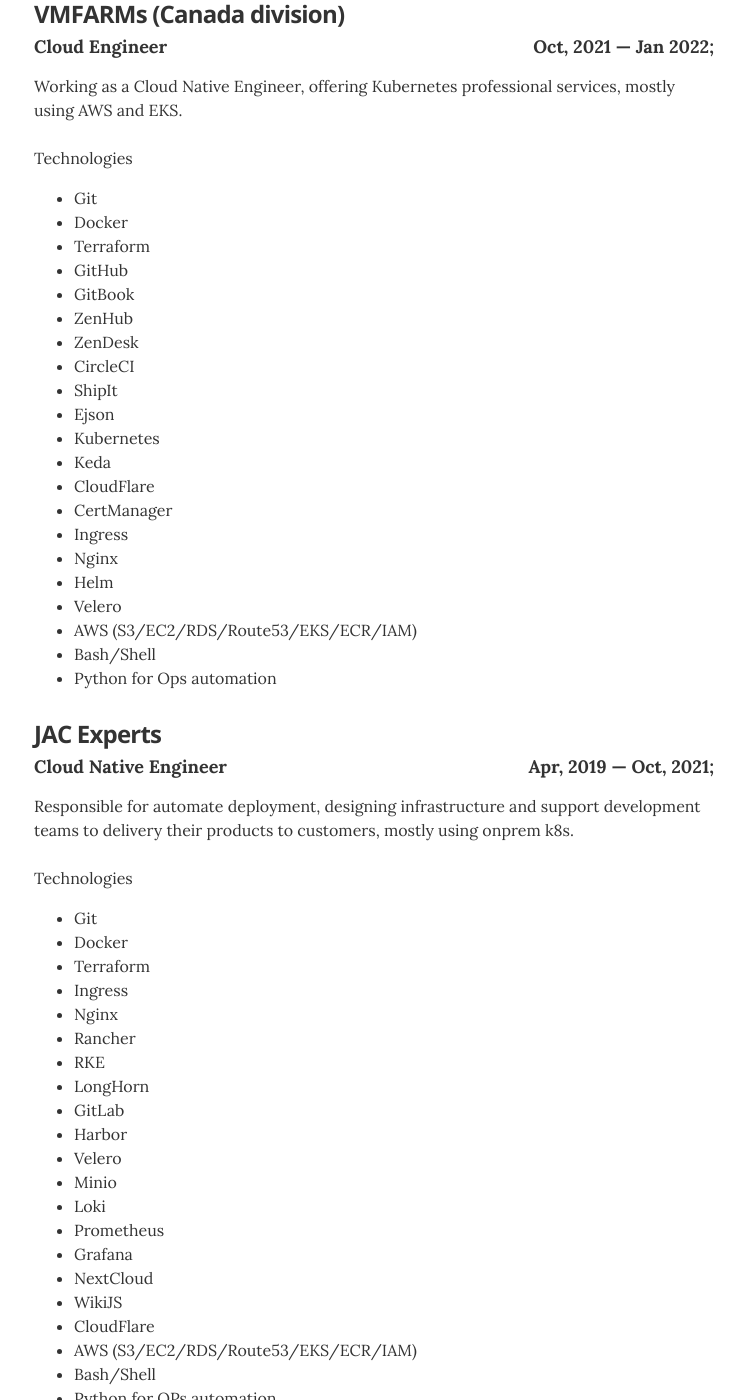
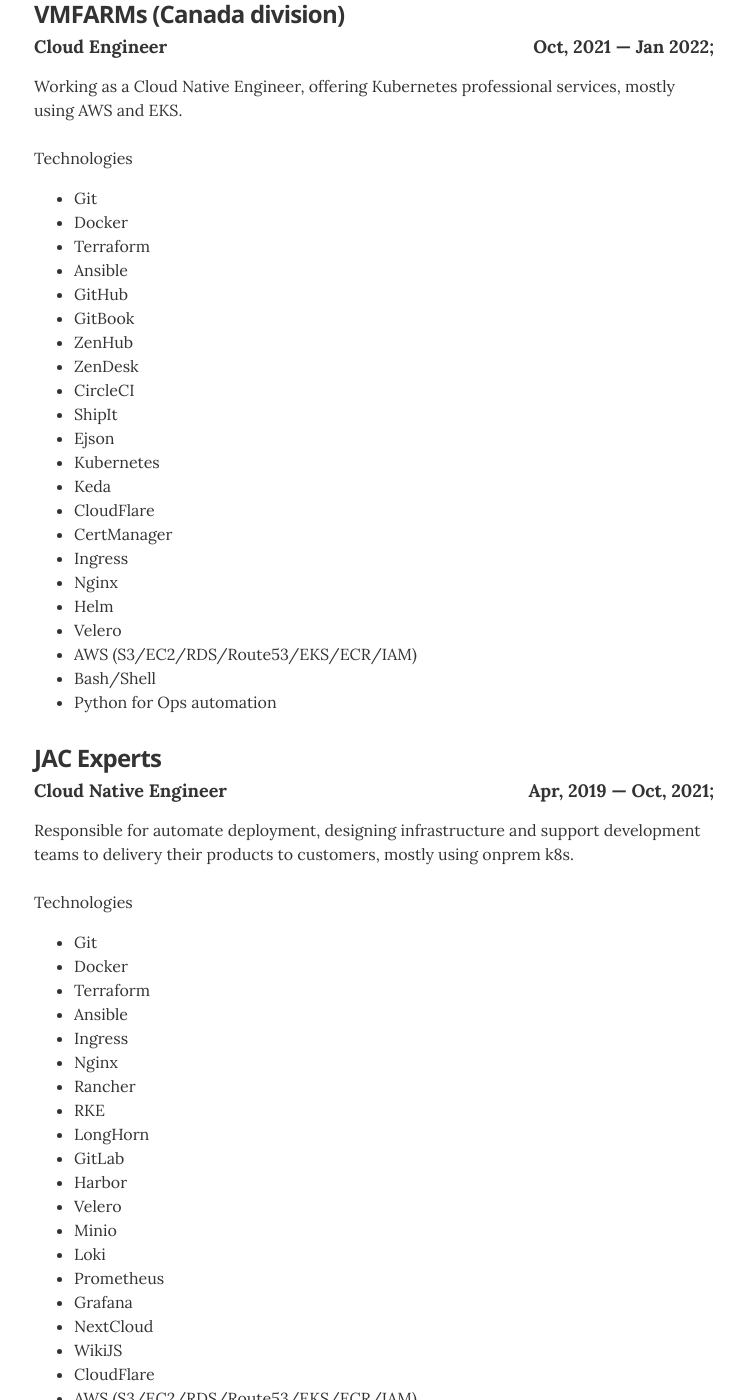
Before and after one commit to gutocarvalho/resume, a Jekyll site: the page built from index.html, in a window 1280 px wide and 1400 px high, scrolled down 2598 px. Shown: the whole window, without its empty margins (266-1010 px from the left). Built offline with Jekyll 4.4.1, drawn with Linux system fonts in a browser that asks for light colours; some of the changed text lies outside the part shown.

Commit message:
Experience updated

```diff
--- a/_data/experience.yml
+++ b/_data/experience.yml
@@ -3,17 +3,17 @@
 - company: VMFARMs (Canada division)
   position: Cloud Engineer
   duration: Oct, 2021 &mdash; Jan 2022;
-  summary: Working as a Cloud Native Engineer, offering Kubernetes professional services, mostly using AWS and EKS. <br><br> Technologies <br><ul class="resume-item-list"><li>Git</li><li>Docker</li><li>Terraform</li><li>GitHub</li><li>GitBook</li><li>ZenHub</li><li>ZenDesk</li><li>CircleCI</li><li>ShipIt</li><li>Ejson</li><li>Kubernetes</li><li>Keda</li><li>CloudFlare</li><li>CertManager</li><li>Ingress</li><li>Nginx</li><li>Helm</li><li>Velero</li><li>AWS (S3/EC2/RDS/Route53/EKS/ECR/IAM)</li><li>Bash/Shell</li><li>Python for Ops automation</li></ul>
+  summary: Working as a Cloud Native Engineer, offering Kubernetes professional services, mostly using AWS and EKS. <br><br> Technologies <br><ul class="resume-item-list"><li>Git</li><li>Docker</li><li>Terraform</li><li>Ansible</li><li>GitHub</li><li>GitBook</li><li>ZenHub</li><li>ZenDesk</li><li>CircleCI</li><li>ShipIt</li><li>Ejson</li><li>Kubernetes</li><li>Keda</li><li>CloudFlare</li><li>CertManager</li><li>Ingress</li><li>Nginx</li><li>Helm</li><li>Velero</li><li>AWS (S3/EC2/RDS/Route53/EKS/ECR/IAM)</li><li>Bash/Shell</li><li>Python for Ops automation</li></ul>
 
 - company: JAC Experts
   position: Cloud Native Engineer
   duration: Apr, 2019 &mdash; Oct, 2021;
-  summary: Responsible for automate deployment, designing infrastructure and support development teams to delivery their products to customers, mostly using onprem k8s.<br><br> Technologies <br><ul class="resume-item-list"><li>Git</li><li>Docker</li><li>Terraform</li><li>Ingress</li><li>Nginx</li><li>Rancher</li><li>RKE</li><li>LongHorn</li><li>GitLab</li><li>Harbor</li><li>Velero</li><li>Minio</li><li>Loki</li><li>Prometheus</li><li>Grafana</li><li>NextCloud</li><li>WikiJS</li><li>CloudFlare</li><li>AWS (S3/EC2/RDS/Route53/EKS/ECR/IAM)</li><li>Bash/Shell</li><li>Python for OPs automation</li></ul>
+  summary: Responsible for automate deployment, designing infrastructure and support development teams to delivery their products to customers, mostly using onprem k8s.<br><br> Technologies <br><ul class="resume-item-list"><li>Git</li><li>Docker</li><li>Terraform</li><li>Ansible</li><li>Ingress</li><li>Nginx</li><li>Rancher</li><li>RKE</li><li>LongHorn</li><li>GitLab</li><li>Harbor</li><li>Velero</li><li>Minio</li><li>Loki</li><li>Prometheus</li><li>Grafana</li><li>NextCloud</li><li>WikiJS</li><li>CloudFlare</li><li>AWS (S3/EC2/RDS/Route53/EKS/ECR/IAM)</li><li>Bash/Shell</li><li>Python for OPs automation</li></ul>
 
 - company: Instruct
   position: Infrastructure as Code Engineer
   duration: May, 2014 &mdash; Marc, 2019;
-  summary: Responsible for automate deployment, designing infrastructure and support development teams to delivery their products to customers, mostly using puppet. <br> <br> Technologies <br><ul class="resume-item-list"><li>Git</li><li>GitLab</li><li>Nexus</li><li>Zabbix</li><li>Puppet</li><li>MatterMost</li><li>NextCloud</li><li>Dokuwiki</li><li>ProxMox</li><li>OVH Cloud</li><li>Bash/Shell</li><li>Python for Ops automation</li></ul>
+  summary: Responsible for automate deployment, designing infrastructure and support development teams to delivery their products to customers, mostly using puppet. <br> <br> Technologies <br><ul class="resume-item-list"><li>Git</li><li>GitLab</li><li>Nexus</li><li>Zabbix</li><li>Puppet</li><li>MatterMost</li><li>NextCloud</li><li>Dokuwiki</li><li>ProxMox</li><li>OVH Cloud</li><li>Bash/Shell</li><li>Python for Ops automation</li><li>Ruby for Ops automation</li></ul>
 
 - company: Globalweb (+2x)
   position: Linux Specialist
```
